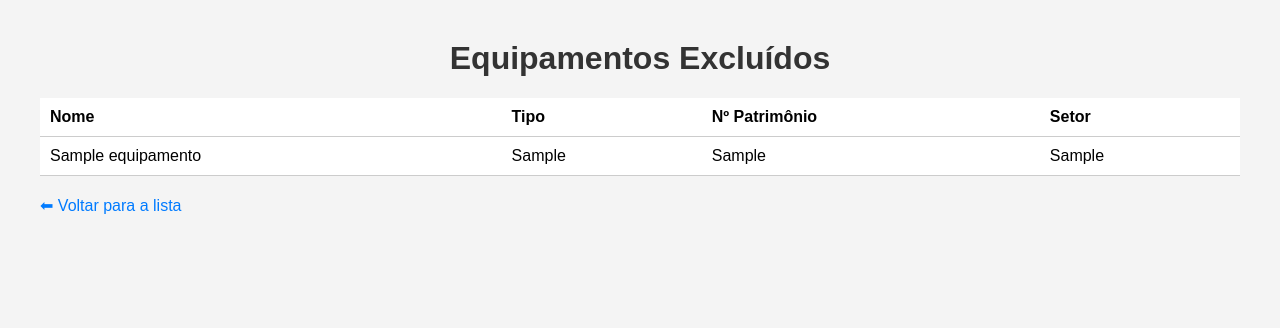
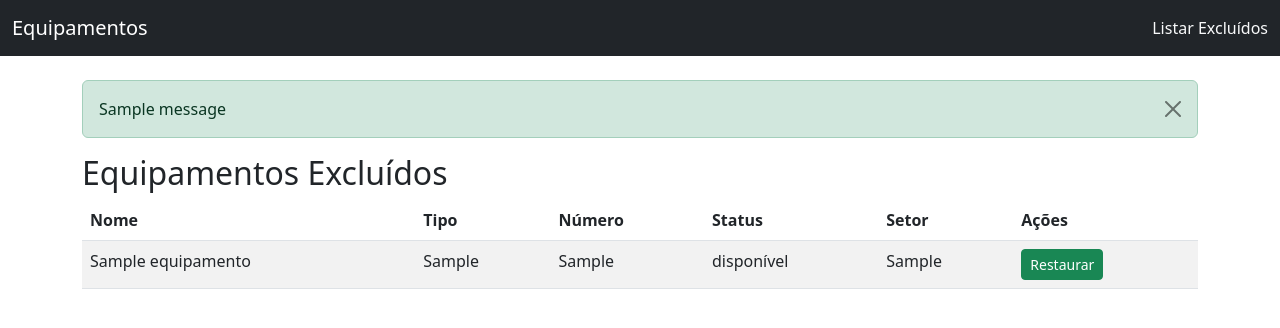
Before and after one commit to BiaAlverne/TCEControleEquipamentos, a Django app: template equipamentos/templates/equipamentos/excluidos.html in a window 1280 px wide. Shown: the top 328 px of the page. Run offline with Django 5.2, Linux system fonts and the light colour scheme; the template is opened without the code that fills it: values that come from a table or form of the project are taken from there, others are empty; tables that the repository leaves empty hold one stand-in row (values such as "Sample post"); one stand-in notice (Sample message) is shown.

```diff
--- a/controle_equipamentos/urls.py
+++ b/controle_equipamentos/urls.py
@@ -1,7 +1,9 @@
 from django.contrib import admin
 from django.urls import path, include
+from django.shortcuts import redirect
 
 urlpatterns = [
     path('admin/', admin.site.urls),
-    path('', include('equipamentos.urls')),  # página inicial mostra a listagem
+    path('equipamentos/', include('equipamentos.urls')),
+    path('', lambda request: redirect('equipamentos/')),  # redireciona a raiz
 ]
--- a/equipamentos/forms.py
+++ b/equipamentos/forms.py
@@ -4,4 +4,7 @@ from .models import Equipamento
 class EquipamentoForm(forms.ModelForm):
     class Meta:
         model = Equipamento
-        fields = ['nome', 'descricao']  # coloque aqui os campos que existem no seu model
+        fields = ['nome', 'tipo', 'numero_patrimonio', 'status', 'setor', 'usuario_atual', 'observacao']
+        widgets = {
+            'observacao': forms.Textarea(attrs={'rows': 3}),
+        }
--- /dev/null
+++ b/equipamentos/templates/base.html
@@ -0,0 +1,35 @@
+
+<!DOCTYPE html>
+<html lang="pt-br">
+<head>
+  <meta charset="UTF-8">
+  <title>Equipamentos</title>
+  <link rel="stylesheet" href="https://cdn.jsdelivr.net/npm/bootstrap@5.3.0/dist/css/bootstrap.min.css">
+</head>
+<body>
+  <nav class="navbar navbar-dark bg-dark mb-4">
+    <div class="container-fluid">
+      <a class="navbar-brand" href="{% url 'listar_equipamentos' %}">Equipamentos</a>
+      <div>
+        <a class="nav-link d-inline text-light" href="{% url 'listar_equipamentos' %}">Listar</a>
+        <a class="nav-link d-inline text-light" href="{% url 'listar_excluidos' %}">Excluídos</a>
+      </div>
+    </div>
+  </nav>
+
+  <div class="container mt-3">
+    {% if messages %}
+      {% for message in messages %}
+        <div class="alert alert-{{ message.tags }} alert-dismissible fade show" role="alert">
+          {{ message }}
+          <button type="button" class="btn-close" data-bs-dismiss="alert" aria-label="Fechar"></button>
+        </div>
+      {% endfor %}
+    {% endif %}
+
+    {% block content %}{% endblock %}
+  </div>
+
+  <script src="https://cdn.jsdelivr.net/npm/bootstrap@5.3.0/dist/js/bootstrap.bundle.min.js"></script>
+</body>
+</html>
--- a/equipamentos/templates/equipamentos/excluidos.html
+++ b/equipamentos/templates/equipamentos/excluidos.html
@@ -1,66 +1,35 @@
-<!DOCTYPE html>
-<html lang="pt-br">
-<head>
-    <meta charset="UTF-8">
-    <title>Equipamentos Excluídos</title>
-    <style>
-        body {
-            font-family: Arial, sans-serif;
-            background: #f4f4f4;
-            margin: 40px;
-        }
-        h1 {
-            text-align: center;
-            color: #333;
-        }
-        table {
-            width: 100%;
-            background: white;
-            border-collapse: collapse;
-            margin-top: 20px;
-        }
-        th, td {
-            padding: 10px;
-            border-bottom: 1px solid #ccc;
-            text-align: left;
-        }
-        a {
-            text-decoration: none;
-            color: #007bff;
-        }
-        a:hover {
-            text-decoration: underline;
-        }
-        .voltar {
-            display: inline-block;
-            margin-top: 20px;
-        }
-    </style>
-</head>
-<body>
-    <h1>Equipamentos Excluídos</h1>
+{% extends 'equipamentos/base.html' %}
 
+{% block content %}
+<h2>Equipamentos Excluídos</h2>
 {% if equipamentos %}
-        <table>
+  <table class="table table-striped">
+    <thead>
       <tr>
         <th>Nome</th>
         <th>Tipo</th>
-                <th>Nº Patrimônio</th>
+        <th>Número</th>
+        <th>Status</th>
         <th>Setor</th>
+        <th>Ações</th>
       </tr>
-            {% for equipamento in equipamentos %}
+    </thead>
+    <tbody>
+      {% for eq in equipamentos %}
         <tr>
-                <td>{{ equipamento.nome }}</td>
-                <td>{{ equipamento.tipo }}</td>
-                <td>{{ equipamento.numero_patrimonio }}</td>
-                <td>{{ equipamento.setor }}</td>
+          <td>{{ eq.nome }}</td>
+          <td>{{ eq.tipo }}</td>
+          <td>{{ eq.numero_patrimonio }}</td>
+          <td>{{ eq.status }}</td>
+          <td>{{ eq.setor }}</td>
+          <td>
+            <a href="{% url 'restaurar_equipamento' eq.id %}" class="btn btn-success btn-sm">Restaurar</a>
+          </td>
         </tr>
       {% endfor %}
+    </tbody>
   </table>
 {% else %}
-        <p>Nenhum equipamento excluído encontrado.</p>
+  <p>Nenhum equipamento excluído.</p>
 {% endif %}
-
-    <a href="{% url 'listar_equipamentos' %}" class="voltar">⬅ Voltar para a lista</a>
-</body>
-</html>
+{% endblock %}
--- a/equipamentos/templates/equipamentos/excluir.html
+++ b/equipamentos/templates/equipamentos/excluir.html
@@ -1,4 +1,4 @@
-{% extends 'equipamentos/base.html' %}
+{% extends 'base.html' %}
 
 {% block title %}Excluir Equipamento{% endblock %}
 
--- a/equipamentos/urls.py
+++ b/equipamentos/urls.py
@@ -3,7 +3,7 @@ from . import views
 
 urlpatterns = [
     path('', views.listar_equipamentos, name='listar_equipamentos'),
+    path('adicionar/', views.adicionar_equipamento, name='adicionar_equipamento'),
     path('excluir/<int:id>/', views.excluir_equipamento, name='excluir_equipamento'),
     path('excluidos/', views.listar_excluidos, name='listar_excluidos'),
-    path('restaurar/<int:id>/', views.restaurar_equipamento, name='restaurar_equipamento'),
 ]
```
Also changed, not shown: controle_equipamentos/settings.py (+27 -63 lines), equipamentos/templates/equipamentos/adicionar.html (added, +19 -0 lines), equipamentos/templates/equipamentos/listar.html (+9 -12 lines), equipamentos/views.py (+32 -12 lines), equipamentos/migrations/0003_movimentacao.py (added). Lines whose indentation alone changed are shown as unchanged.
